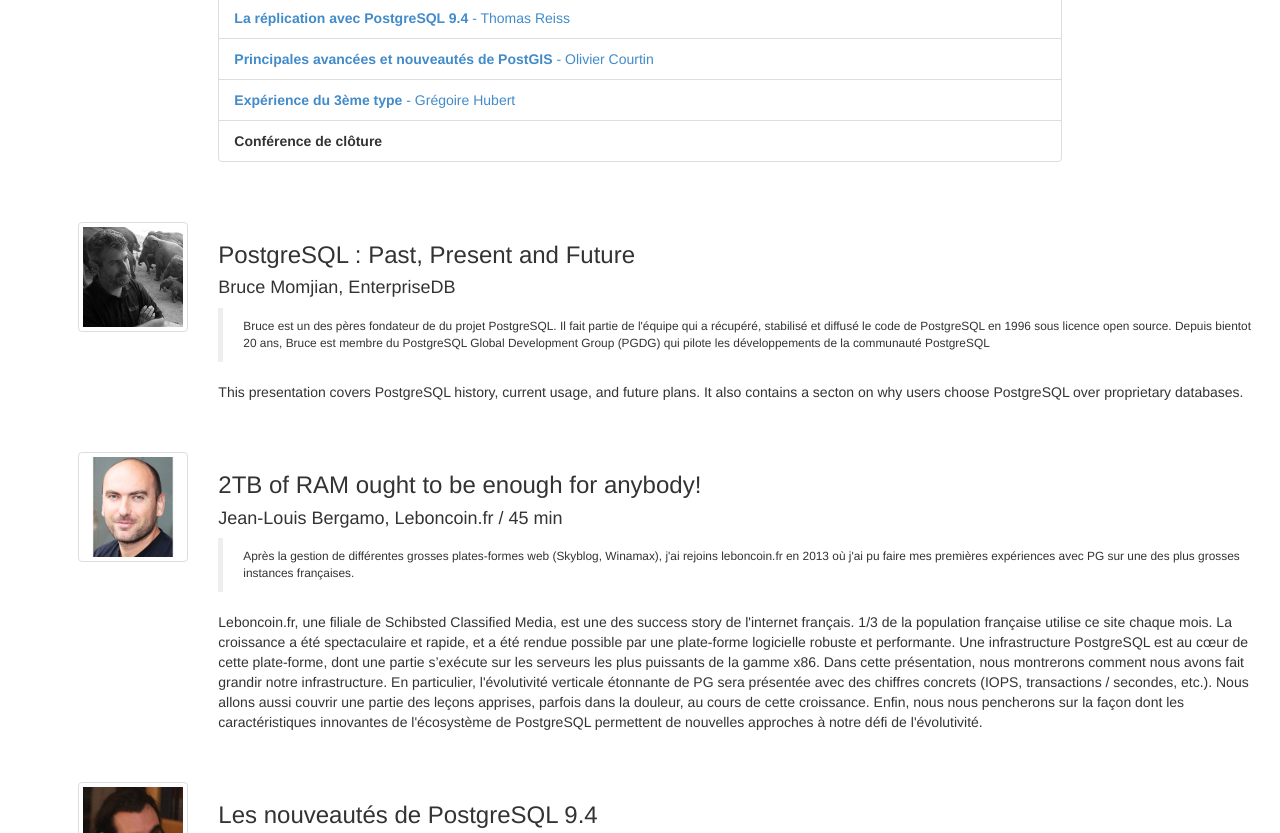
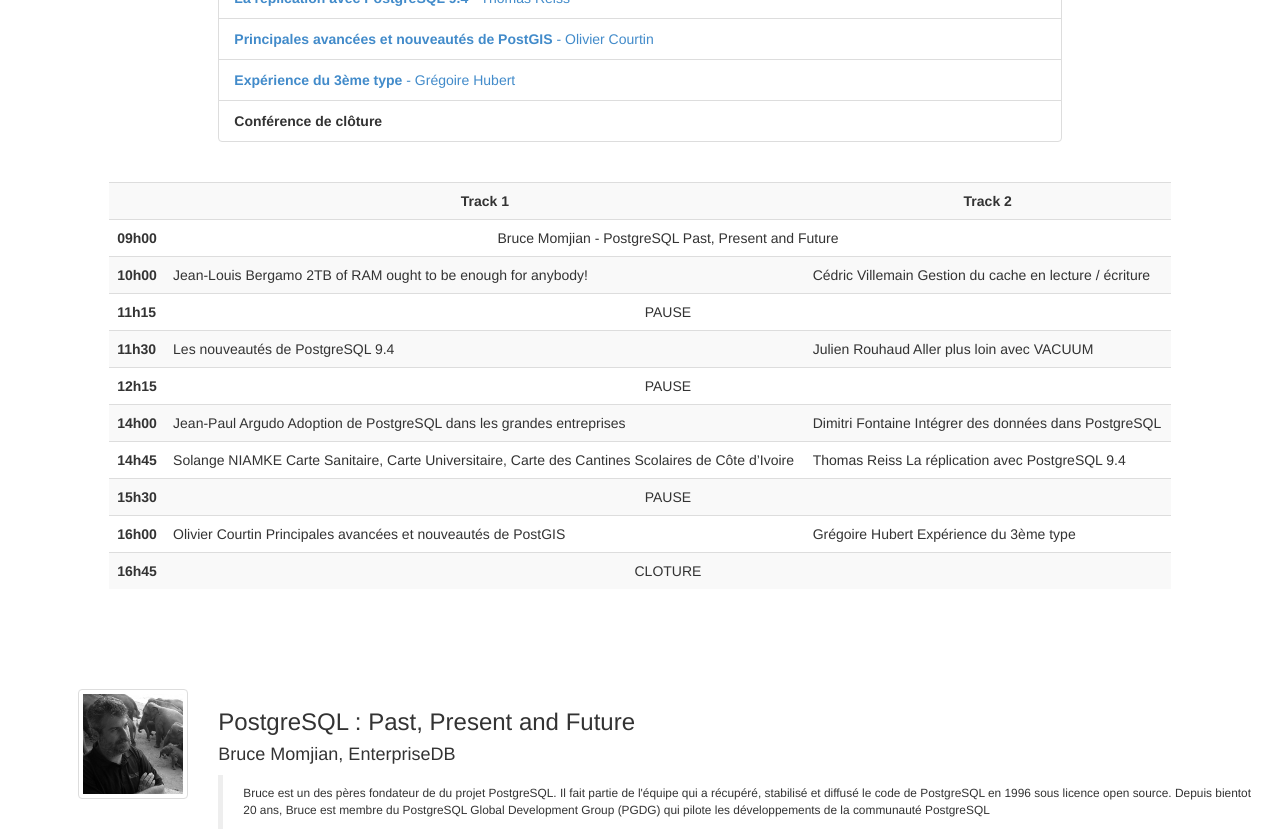
Before and after one commit to postgresqlfr/2024.pgday.fr, a Jekyll site: the page built from programme.html, in a window 1280 px wide and 900 px high, scrolled down 354 px, cut to the strip 67-900 px from the top of the window. Built offline with Jekyll 4.4.1, drawn with Linux system fonts in a browser that asks for light colours; Markdown is read by kramdown in place of the engine named in the settings.

Commit message:
Add hours for Conferences

```diff
--- a/programme.html
+++ b/programme.html
@@ -2,7 +2,6 @@
 layout: default
 title: Programme
 ---
-      <br>
       <br>
 
 <div class="row">
@@ -55,6 +54,65 @@ title: Programme
 </div>
 <div class="col-md-2"></div>
 </div>
+
+      <br>
+
+<div class="row">
+    <div class="col-md-1"></div>
+    <div class="col-md-10">
+    <table class="table table-striped table-hover">
+	<tr>
+            <td class="text-center"></td><th class="text-center">Track 1  </th><th class="text-center">  Track 2   </th>
+	</tr>
+	<tr>
+            <th> 09h00  </th>
+            <td colspan="2" class="text-center">Bruce Momjian - PostgreSQL Past, Present and Future</td>
+	</tr>
+	<tr>
+            <th> 10h00  </th>
+            <td>Jean-Louis Bergamo 2TB of RAM ought to be enough for anybody!</td>
+            <td>Cédric Villemain Gestion du cache en lecture / écriture</td>
+	</tr>
+	<tr>
+            <th> 11h15  </th><td colspan="2" class="text-center"> PAUSE </td>
+	</tr>
+	<tr>
+            <th> 11h30  </th>
+            <td> Les nouveautés de PostgreSQL 9.4</td>
+            <td> Julien Rouhaud Aller plus loin avec VACUUM </td>
+	</tr>
+	<tr>
+            <th> 12h15  </th><td colspan="2" class="text-center"> PAUSE </td>
+	</tr>
+	<tr>
+            <th> 14h00  </th>
+            <td>Jean-Paul Argudo Adoption de PostgreSQL dans les grandes entreprises</td>
+            <td>Dimitri Fontaine Intégrer des données dans PostgreSQL </td>
+	</tr>
+	<tr>
+            <th> 14h45  </th>
+            <td> Solange NIAMKE Carte Sanitaire, Carte Universitaire, Carte des Cantines Scolaires de Côte d’Ivoire</td>
+           <td>   Thomas Reiss  La réplication avec PostgreSQL 9.4 </td>
+	</tr>
+	<tr>
+            <th> 15h30  </th><td colspan="2" class="text-center"> PAUSE </td>
+	</tr>
+	<tr>
+            <th> 16h00  </th>
+            <td>Olivier Courtin Principales avancées et nouveautés de PostGIS</td>
+            <td>Grégoire Hubert Expérience du 3ème type </td>
+	</tr>
+	<tr>
+            <th> 16h45  </th>
+            <td colspan="2" class="text-center">  CLOTURE   </td>
+	</tr>
+    </table>
+    </div>
+        <div class="col-md-1"></div>
+</div>
+
+      <br>
+      <br>
 
 <div id="Postgresql-past-present-futur"></div><br/><br/>
 <div class="row" >
```
